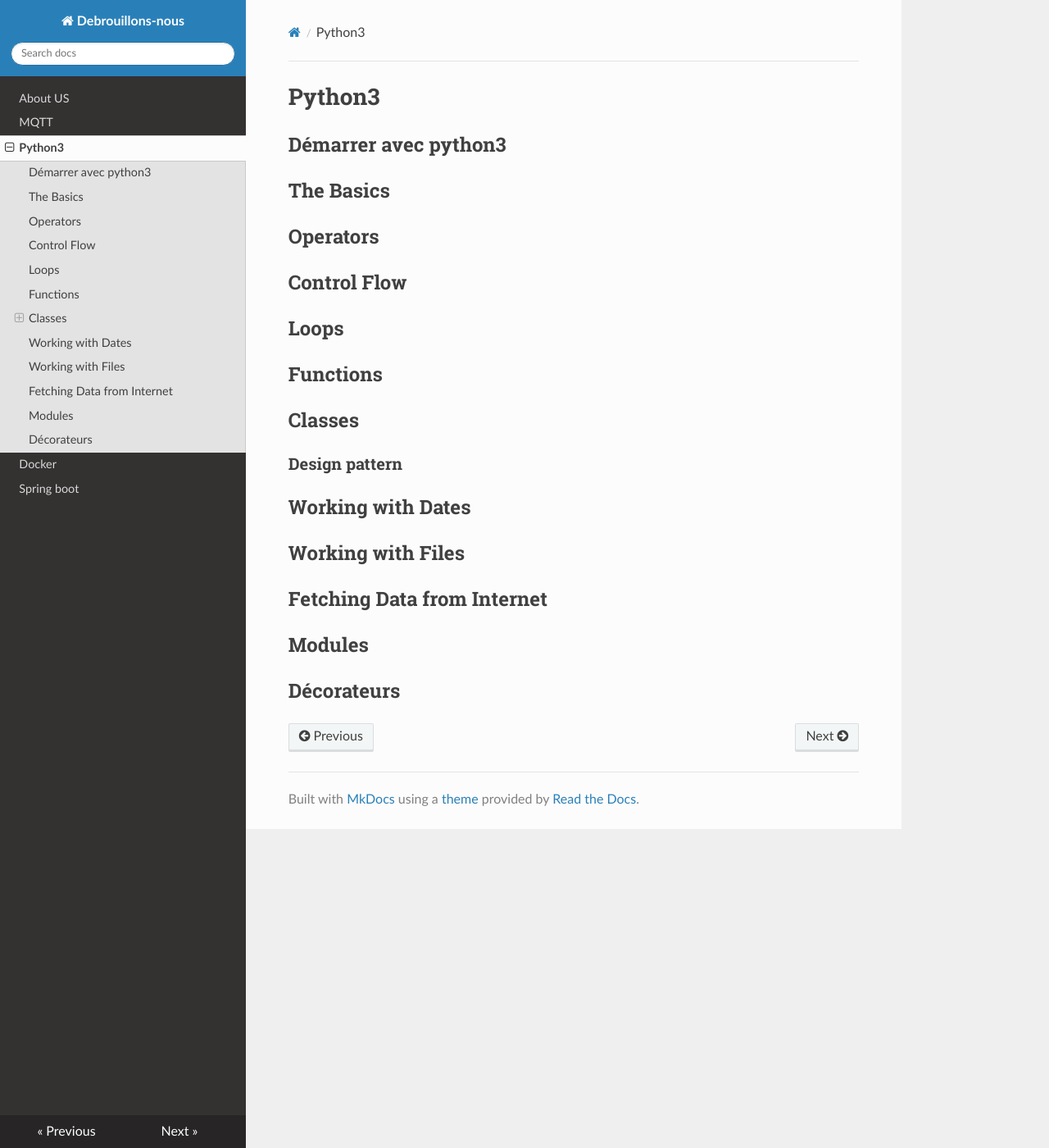
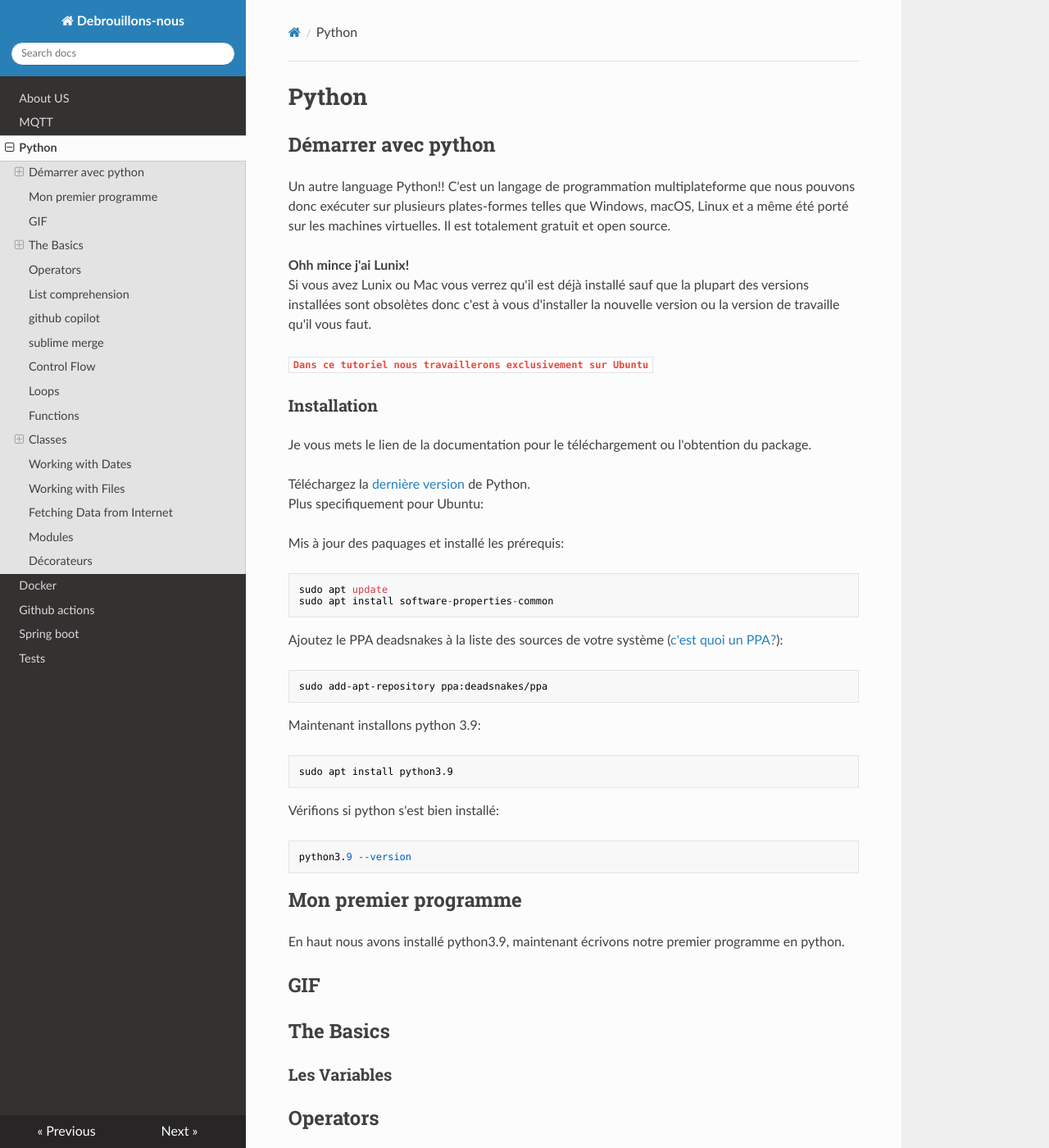
Before and after one commit to debrouillonsnous/debrouillonsnous.github.io, an MkDocs documentation site: the page built from docs/Python.md, in a window 1280 px wide and 1400 px high. Shown: the whole window at 82% size. Built offline with MkDocs 1.6.1, drawn with Linux system fonts in a browser that asks for light colours; nearby versions of some CDN libraries; some of the changed text lies outside the part shown.

Commit message:
feat: add github actions file

````diff
--- a/docs/Python.md
+++ b/docs/Python.md
@@ -1,9 +1,47 @@
-# Python3
+# Python
 
-## Démarrer avec python3
+## Démarrer avec python
+Un autre language Python!!
+C'est un langage de programmation multiplateforme que nous pouvons donc exécuter sur plusieurs plates-formes telles que Windows, macOS, Linux et a même été porté sur les machines virtuelles. Il est totalement gratuit et open source.
+
+**Ohh mince j'ai Lunix!**
+Si vous avez Lunix ou Mac vous verrez qu'il est déjà installé sauf que la plupart des versions installées sont obsolètes donc c'est à vous d'installer la nouvelle version ou la version de travaille qu'il vous faut.
+
+**`Dans ce tutoriel nous travaillerons exclusivement sur Ubuntu `**
+### Installation
+Je vous mets le lien de la documentation pour le téléchargement ou l'obtention du package.
+
+Téléchargez la [ dernière version](https://www.python.org/) de Python.
+Plus specifiquement pour Ubuntu:
+
+Mis à jour des paquages et installé les prérequis:
+```
+sudo apt update
+sudo apt install software-properties-common
+```
+Ajoutez le PPA deadsnakes à la liste des sources de votre système ([c'est quoi un PPA?](https://doc.ubuntu-fr.org/ppa)):
+```
+sudo add-apt-repository ppa:deadsnakes/ppa
+```
+Maintenant installons python 3.9:
+```
+sudo apt install python3.9
+```
+Vérifions si python s'est bien installé:
+```
+python3.9 --version
+```
+## Mon premier programme
+En haut nous avons installé python3.9, maintenant écrivons notre premier programme en python.
+## GIF
 
 ## The Basics
+### Les Variables
+
 ## Operators
+## List comprehension
+## github copilot
+## sublime merge
 ## Control Flow
 ## Loops
 ## Functions
--- /dev/null
+++ b/docs/github-actions.md
@@ -0,0 +1 @@
+# Github actions
````
Also changed, not shown: docs/tests.md (added, +2 -0 lines).
